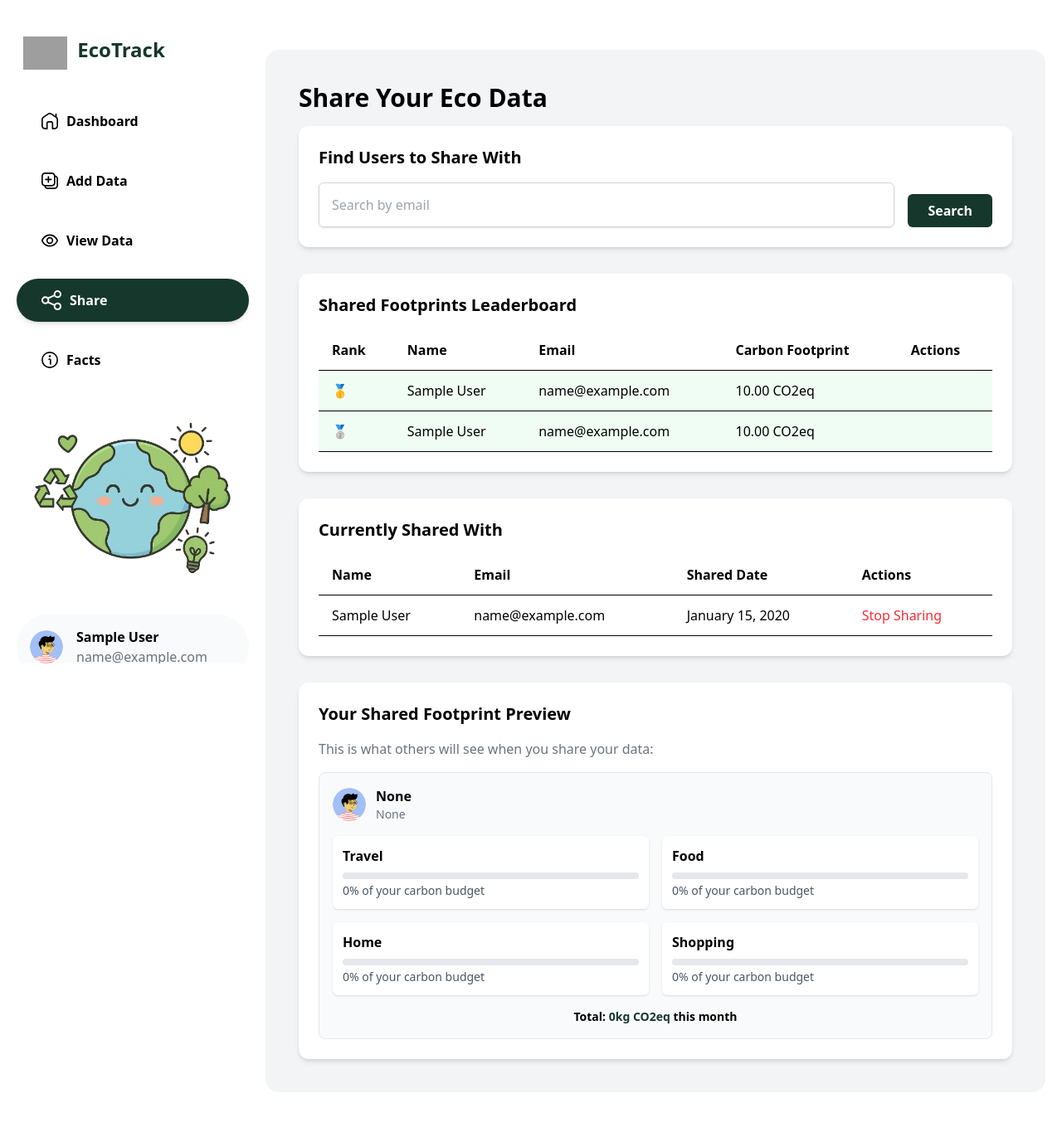
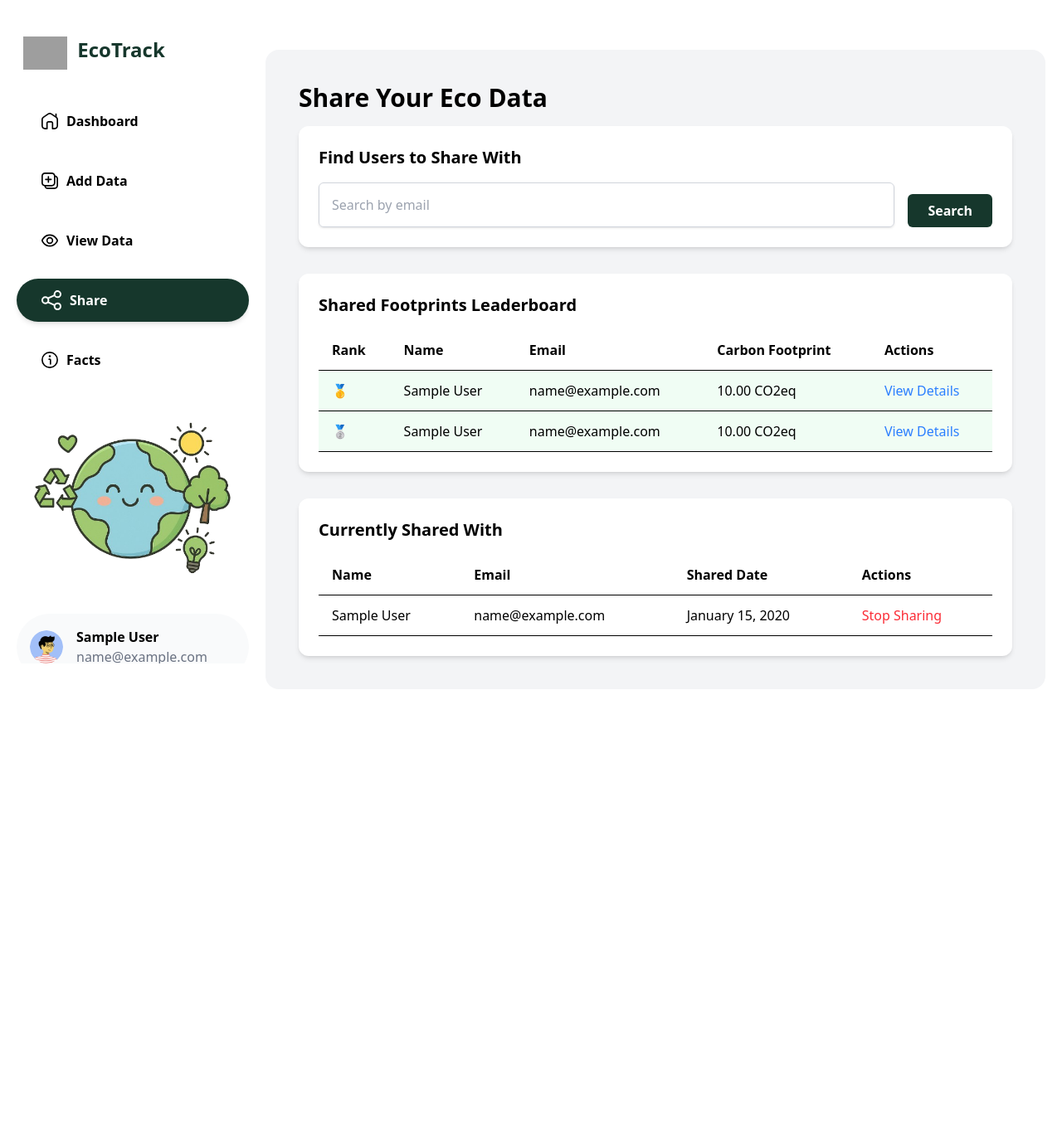
Before and after one commit to AaronJai/CITS3403_PROJECT, a Flask app: page /share in a window 1280 px wide. Shown: the whole page at 83% size. After the commit the page ends 800 px from the top, so only its background shows below. Run offline with Flask 3, Linux system fonts and the light colour scheme; a user stored in the database is signed in; tables that the repository leaves empty hold one stand-in row (values such as "Sample post"); style sheets or scripts are compiled from the project's sources; grey boxes are pictures that could not be loaded.

Commit message:
feat: current user in shared leaderboard

```diff
--- a/app/routes.py
+++ b/app/routes.py
@@ -296,7 +296,6 @@ def get_emissions():
 @app.route('/share', methods=['GET', 'POST'])
 @login_required
 def share():
-    # Check if user is new (has no data)
     user_data = CarbonFootprint.query.filter_by(user_id=current_user.id).first()
     is_new_user = user_data is None
 
@@ -304,7 +303,7 @@ def share():
     search_results = None
 
     if form.validate_on_submit():
-        search_email = form.search_email.data
+        search_email = form.search_email.data.strip()
         search_results = User.query.filter_by(email=search_email).first()
         if not search_results:
             flash('No user found with that email address.', 'warning')
@@ -312,7 +311,7 @@ def share():
             flash('User found!', 'success')
 
     if request.method == 'POST' and 'share_email' in request.form:
-        target_email = request.form.get('share_email')
+        target_email = request.form.get('share_email').strip()
         to_user = User.query.filter_by(email=target_email).first()
 
         if not to_user:
@@ -331,144 +330,124 @@ def share():
 
         return redirect(url_for('share'))
 
+    # Users current_user shared to
     sharing_records = Share.query.filter_by(from_user_id=current_user.id).all()
     sharing_with = []
-    for share in sharing_records:
-        target = User.query.get(share.to_user_id)
+    for share_record in sharing_records:
+        target = User.query.get(share_record.to_user_id)
         sharing_with.append({
             'name': f"{target.first_name} {target.last_name}",
             'email': target.email,
-            'shared_date': share.shared_date.strftime("%B %d, %Y")
+            'shared_date': share_record.shared_date.strftime("%B %d, %Y")
         })
+
+    # Users who shared with current_user
     received_records = Share.query.filter_by(to_user_id=current_user.id).all()
     shared_with_me_raw = []
     for share in received_records:
         sender = User.query.get(share.from_user_id)
-        footprint = CarbonFootprint.query.filter_by(user_id=sender.id).first()
-        if footprint:
-            emission = Emissions.query.filter_by(carbon_footprint_id=footprint.id).first()
-        else:
-            emission = None
+        emission = Emissions.query.filter_by(user_id=sender.id).order_by(Emissions.calculated_at.desc()).first()
+        shared_with_me_raw.append({
+            'name': f"{sender.first_name} {sender.last_name}",
+            'email': sender.email,
+            'carbon_footprint_value': float(emission.total_emissions) if emission else float('inf'),
+            'carbon_footprint': f"{emission.total_emissions:.2f} CO2eq" if emission else "N/A"
+        })
 
-        if emission:
-            shared_with_me_raw.append({
-                'name': f"{sender.first_name} {sender.last_name}",
-                'email': sender.email,
-                'carbon_footprint_value': float(emission.total_emissions),
-                'carbon_footprint': f"{emission.total_emissions:.2f} CO2eq"
-            })
-        else:
-            shared_with_me_raw.append({
-                'name': f"{sender.first_name} {sender.last_name}",
-                'email': sender.email,
-                'carbon_footprint_value': float('inf'),
-                'carbon_footprint': "N/A"
-            })
+    # Add self
+    emission = Emissions.query.filter_by(user_id=current_user.id).order_by(Emissions.calculated_at.desc()).first()
+    shared_with_me_raw.append({
+        'name': f"{current_user.first_name} {current_user.last_name}",
+        'email': current_user.email,
+        'carbon_footprint_value': float(emission.total_emissions) if emission else float('inf'),
+        'carbon_footprint': f"{emission.total_emissions:.2f} CO2eq" if emission else "N/A"
+    })
 
-    footprint = CarbonFootprint.query.filter_by(user_id=current_user.id).first()
-    if footprint:
-        emission = Emissions.query.filter_by(carbon_footprint_id=footprint.id).first()
-    else:
-        emission = None
-
-    if emission:
-        shared_with_me_raw.append({
-            'name': f"{current_user.first_name} {current_user.last_name}",
-            'email': current_user.email,
-            'carbon_footprint_value': float(emission.total_emissions),
-            'carbon_footprint': f"{emission.total_emissions:.2f} CO2eq"
-        })
-    else:
-        shared_with_me_raw.append({
-            'name': f"{current_user.first_name} {current_user.last_name}",
-            'email': current_user.email,
-            'carbon_footprint_value': float('inf'),
-            'carbon_footprint': "N/A"
-        })
     shared_with_me_sorted = sorted(shared_with_me_raw, key=lambda x: x['carbon_footprint_value'])
-
     for i, user in enumerate(shared_with_me_sorted, start=1):
         user['rank'] = i
 
-    shared_with_me = shared_with_me_sorted
+    # If viewing someone’s footprint
+    view_email = request.args.get('view_email')
+    selected_name = selected_email = None
+    travel_pct = food_pct = home_pct = shopping_pct = total_emission = 0
 
-    view_email = request.args.get('view_email')
     if view_email:
         target_user = User.query.filter_by(email=view_email).first()
-        selected_footprint = CarbonFootprint.query.filter_by(user_id=target_user.id).first()
-        selected_name = f"{target_user.first_name} {target_user.last_name}"
-        selected_email = target_user.email
+        if target_user:
+            selected_name = f"{target_user.first_name} {target_user.last_name}"
+            selected_email = target_user.email
+            emission = Emissions.query.filter_by(user_id=target_user.id).order_by(Emissions.calculated_at.desc()).first()
 
-        emission = Emissions.query.filter_by(carbon_footprint_id=selected_footprint.id).first() if selected_footprint else None
-        if emission:
-            travel = ...
-            #TODO: Add the logic to calculate travel, food, home, and shopping emissions here
-        else:
-            travel_pct = food_pct = home_pct = shopping_pct = 0
-            total_emission = 0
-    else:
-        selected_footprint = None
-        selected_name = None
-        selected_email = None
-        travel_pct = food_pct = home_pct = shopping_pct = total_emission = 0
+            if emission and emission.total_emissions:
+                total_emission = emission.total_emissions
+                travel = (emission.car_emissions or 0) + (emission.air_travel_emissions or 0) + (emission.public_transit_emissions or 0)
+                food = (emission.meat_emissions or 0) + (emission.dairy_emissions or 0) + (emission.fruits_vegetables_emissions or 0) + \
+                       (emission.cereals_emissions or 0) + (emission.snacks_emissions or 0)
+                home = (emission.electricity_emissions or 0) + (emission.natural_gas_emissions or 0) + (emission.heating_fuels_emissions or 0) + \
+                       (emission.water_emissions or 0) + (emission.construction_emissions or 0)
+                shopping = (emission.clothing_emissions or 0) + (emission.furniture_emissions or 0) + (emission.other_goods_emissions or 0) + \
+                           (emission.services_emissions or 0)
+                travel_pct = round((travel / total_emission) * 100) if total_emission else 0
+                food_pct = round((food / total_emission) * 100) if total_emission else 0
+                home_pct = round((home / total_emission) * 100) if total_emission else 0
+                shopping_pct = round((shopping / total_emission) * 100) if total_emission else 0
+
+    return render_template('share.html',
+                           active_page='share',
+                           nav_items=nav_items,
+                           first_name=current_user.first_name,
+                           last_name=current_user.last_name,
+                           email=current_user.email,
+                           form=form,
+                           search_results=search_results,
+                           shared_with_me=shared_with_me_sorted,
+                           sharing_with=sharing_with,
+                           selected_name=selected_name,
+                           selected_email=selected_email,
+                           travel_pct=travel_pct,
+                           food_pct=food_pct,
+                           home_pct=home_pct,
+                           shopping_pct=shopping_pct,
+                           total_emission=total_emission,
+                           is_new_user=is_new_user)
 
 
-    emission = Emissions.query.filter_by(carbon_footprint_id=selected_footprint.id).first() if selected_footprint else None
-    if emission:
-        travel = (
-            (emission.car_emissions or 0) +
-            (emission.air_travel_emissions or 0) +
-            (emission.public_transit_emissions or 0)
-        )
-        food = (
-            (emission.meat_emissions or 0) +
-            (emission.dairy_emissions or 0) +
-            (emission.fruits_vegetables_emissions or 0) +
-            (emission.cereals_emissions or 0) +
-            (emission.snacks_emissions or 0)
-        )
-        home = (
-            (emission.electricity_emissions or 0) +
-            (emission.natural_gas_emissions or 0) +
-            (emission.heating_fuels_emissions or 0) +
-            (emission.water_emissions or 0)
-        )
-        shopping = (
-            (emission.clothing_emissions or 0) +
-            (emission.furniture_emissions or 0) +
-            (emission.other_goods_emissions or 0) +
-            (emission.services_emissions or 0)
-        )
+@app.route('/api/emissions/<email>', methods=['GET'])
+@login_required
+def get_user_emissions(email):
+    user = User.query.filter_by(email=email).first()
+    if not user:
+        return jsonify({'error': 'User not found'}), 404
 
-        total = travel + food + home + shopping
-        total_emission = round(total, 2)
-        travel_pct = round((travel / total) * 100) if total else 0
-        food_pct = round((food / total) * 100) if total else 0
-        home_pct = round((home / total) * 100) if total else 0
-        shopping_pct = round((shopping / total) * 100) if total else 0
-    else:
-        travel_pct = food_pct = home_pct = shopping_pct = 0
-        total_emission = 0
+    emissions = Emissions.query.filter_by(user_id=user.id).order_by(Emissions.calculated_at.desc()).first()
+    if not emissions:
+        return jsonify({'error': 'No emissions data'}), 404
 
-    return render_template('share.html',
-                          active_page='share',
-                          nav_items=nav_items,
-                          first_name=current_user.first_name,
-                          last_name=current_user.last_name,
-                          email=current_user.email,
-                          form=form,
-                          search_results=search_results,
-                          shared_with_me=shared_with_me,
-                          sharing_with=sharing_with,
-                          selected_footprint=selected_footprint,
-                          selected_name=selected_name,
-                          selected_email = selected_email,
-                          travel_pct=travel_pct,
-                          food_pct=food_pct,
-                          home_pct=home_pct,
-                          shopping_pct=shopping_pct,
-                          total_emission=total_emission,
-                          is_new_user=is_new_user)
+    total = emissions.total_emissions or 0.0
+
+    travel = (emissions.car_emissions or 0.0) + (emissions.public_transit_emissions or 0.0) + (emissions.air_travel_emissions or 0.0)
+    food = (emissions.meat_emissions or 0.0) + (emissions.dairy_emissions or 0.0) + \
+           (emissions.fruits_vegetables_emissions or 0.0) + (emissions.cereals_emissions or 0.0) + (emissions.snacks_emissions or 0.0)
+    home = (emissions.electricity_emissions or 0.0) + (emissions.natural_gas_emissions or 0.0) + \
+           (emissions.heating_fuels_emissions or 0.0) + (emissions.water_emissions or 0.0) + (emissions.construction_emissions or 0.0)
+    shopping = (emissions.furniture_emissions or 0.0) + (emissions.clothing_emissions or 0.0) + \
+               (emissions.other_goods_emissions or 0.0) + (emissions.services_emissions or 0.0)
+
+    travel_pct = round((travel / total) * 100) if total else 0
+    food_pct = round((food / total) * 100) if total else 0
+    home_pct = round((home / total) * 100) if total else 0
+    shopping_pct = round((shopping / total) * 100) if total else 0
+
+    return jsonify({
+        'name': f'{user.first_name} {user.last_name}',
+        'email': user.email,
+        'travel_pct': travel_pct,
+        'food_pct': food_pct,
+        'home_pct': home_pct,
+        'shopping_pct': shopping_pct,
+        'total_emissions': total
+    })
 
 @app.route('/api/share', methods=['POST'])
 @login_required
--- a/app/static/js/share.js
+++ b/app/static/js/share.js
@@ -1,15 +1,4 @@
-function shareWith(email) {
-    fetch('/api/share', {
-      method: 'POST',
-      headers: { 'Content-Type': 'application/json' },
-      body: JSON.stringify({ email: email })
-    })
-    .then(res => res.json())
-    .then(data => {
-      alert(data.message);
-      location.reload();
-    });
-  }
+// Share carbon emissions data with user
 function shareWith(email) {
   fetch('/api/share', {
     method: 'POST',
@@ -22,14 +11,69 @@ function shareWith(email) {
     });
 }
 
+// Generate a preview card for the shared user
+function generatePreviewCard({ name, email, travel_pct, food_pct, home_pct, shopping_pct, total_emission }) {
+  return `
+<tr id="preview-${email}">
+  <td colspan="5">
+    <section class="mt-2">
+      <div class="bg-white p-4 rounded-md">
+        <div class="bg-gray-50 p-4 rounded-lg border border-gray-200">
+          <div class="flex items-center mb-4">
+            <img src="/static/assets/images/avatar.png" alt="Avatar"
+                class="w-10 h-10 rounded-full mr-3" />
+            <div>
+              <p class="font-semibold">${name}</p>
+              <p class="text-gray-500 text-sm hidden md:block">${email}</p>
+            </div>
+          </div>
+          <div class="grid grid-cols-2 gap-4">
+            ${['Travel', 'Food', 'Home', 'Shopping'].map((label, i) => {
+              const percent = [travel_pct, food_pct, home_pct, shopping_pct][i];
+              return `
+              <div class="bg-white p-3 rounded-md shadow-sm">
+                <h3 class="font-semibold">${label}</h3>
+                <div class="mt-2 h-2 bg-gray-200 rounded-full">
+                  <div class="h-2 bg-primary rounded-full" style="width: ${percent}%"></div>
+                </div>
+                <p class="text-sm text-gray-600 mt-1">${percent}% of your carbon budget</p>
+              </div>`;
+            }).join('')}
+          </div>
+          <p class="mt-4 text-sm font-semibold text-center">
+            Total: <span class="text-primary">${total_emission.toFixed(2)}kg CO2eq</span> this month
+          </p>
+        </div>
+      </div>
+    </section>
+  </td>
+</tr>
+  `;
+}
 
-  function togglePreview(email) {
-    document.querySelectorAll('[id^="preview-"]').forEach(row => {
-      row.classList.add('hidden');
+// Load shared user emissions and display them in a preview card
+function loadSharedUserEmissions(email) {
+  fetch(`/api/emissions/${email}`)
+    .then(res => res.json())
+    .then(data => {
+      document.querySelectorAll('[id^="preview-"]').forEach(row => row.remove());
+
+      const previewHtml = generatePreviewCard({
+        name: data.name || 'Unknown',
+        email,
+        travel_pct: data.travel_pct,
+        food_pct: data.food_pct,
+        home_pct: data.home_pct,
+        shopping_pct: data.shopping_pct,
+        total_emission: data.total_emissions
       });
 
-    const target = document.getElementById(`preview-${email}`);
-    if (target) {
-      target.classList.remove('hidden');
+      const userRow = document.querySelector(`tr[data-email="${email}"]`);
+      if (userRow) {
+        userRow.insertAdjacentHTML('afterend', previewHtml);
       }
+    })
+    .catch(error => {
+      console.error('Error loading shared emissions:', error);
+    });
 }
--- a/app/templates/share.html
+++ b/app/templates/share.html
@@ -78,7 +78,6 @@
                             class="border-b cursor-pointer {% if user.email == current_user.email %}bg-green-50{% endif %}"
                             data-email="{{ user.email }}"
                             onclick="togglePreview('{{ user.email }}')">
-
                             <td class="py-3 px-4">
                                 {% if user.rank == 1 %}
                                     🥇
@@ -94,18 +93,13 @@
                             <td class="py-3 px-4 hidden md:table-cell">{{ user.email }}</td>
                             <td class="py-3 px-4">{{ user.carbon_footprint }}</td>
                             <td class="py-3 px-4">
-                                {% if user.email != current_user.email %}
-                                <form method="GET" action="{{ url_for('share') }}">
-                                    <input type="hidden" name="view_email" value="{{ user.email }}">
-                                    <button type="submit" class="text-blue-500 hover:underline cursor-pointer">
+                                <button
+                                    type="button"
+                                    onclick="loadSharedUserEmissions('{{ user.email }}')"
+                                    class="text-blue-500 hover:underline">
                                     View Details
                                 </button>
-                                </form>
-                                {% else %}
-                                <!--  current user, no action needed -->
-                                {% endif %}
                             </td>
-
                         </tr>
                         {% if selected_email == user.email %}
                         <tr>
@@ -114,7 +108,8 @@
                                     <div class="bg-white p-4 rounded-md">
                                         <div class="bg-gray-50 p-4 rounded-lg border border-gray-200">
                                             <div class="flex items-center mb-4">
-                                                <img src="{{ url_for('static', filename='assets/images/avatar.png') }}" alt="Avatar"
+                                                <img src="{{ url_for('static', filename='assets/images/avatar.png') }}"
+                                                     alt="Avatar"
                                                      class="w-10 h-10 rounded-full mr-3" />
                                                 <div>
                                                     <p class="font-semibold">{{ selected_name }}</p>
@@ -214,67 +209,6 @@
             {% endif %}
         </div>
     </section>
-
-    <!-- Footprint Card Preview -->
-    <section class="mt-8">
-        <div class="bg-white p-6 rounded-xl shadow-md">
-            <h2 class="text-xl font-semibold mb-4">Your Shared Footprint Preview</h2>
-            <p class="text-gray-500 mb-4">This is what others will see when you share your data:</p>
-
-            <div class="bg-gray-50 p-4 rounded-lg border border-gray-200">
-                <div class="flex items-center mb-4">
-                    <img src="{{ url_for('static', filename='assets/images/avatar.png') }}" alt="Avatar"
-                        class="w-10 h-10 rounded-full mr-3" />
-                    <div>
-                        <p class="font-semibold">{{ selected_name }}</p>
-                        <p class="text-gray-500 text-sm hidden md:block">{{ selected_email }}</p>
-                    </div>
-                </div>
-
-                <div class="grid grid-cols-2 gap-4">
-                    <!-- Travel Summary -->
-                    <div class="bg-white p-3 rounded-md shadow-sm">
-                        <h3 class="font-semibold">Travel</h3>
-                        <div class="mt-2 h-2 bg-gray-200 rounded-full">
-                            <div class="h-2 bg-primary rounded-full" style="width: {{ travel_pct }}%"></div>
-                        </div>
-                        <p class="text-sm text-gray-600 mt-1">{{ travel_pct }}% of your carbon budget</p>
-                    </div>
-
-                    <!-- Food Summary -->
-                    <div class="bg-white p-3 rounded-md shadow-sm">
-                        <h3 class="font-semibold">Food</h3>
-                        <div class="mt-2 h-2 bg-gray-200 rounded-full">
-                            <div class="h-2 bg-primary rounded-full" style="width: {{ food_pct }}%"></div>
-                        </div>
-                        <p class="text-sm text-gray-600 mt-1">{{ food_pct }}% of your carbon budget</p>
-                    </div>
-
-                    <!-- Home Summary -->
-                    <div class="bg-white p-3 rounded-md shadow-sm">
-                        <h3 class="font-semibold">Home</h3>
-                        <div class="mt-2 h-2 bg-gray-200 rounded-full">
-                            <div class="h-2 bg-primary rounded-full" style="width: {{ home_pct }}%"></div>
-                        </div>
-                        <p class="text-sm text-gray-600 mt-1">{{ home_pct }}% of your carbon budget</p>
-                    </div>
-
-                    <!-- Shopping Summary -->
-                    <div class="bg-white p-3 rounded-md shadow-sm">
-                        <h3 class="font-semibold">Shopping</h3>
-                        <div class="mt-2 h-2 bg-gray-200 rounded-full">
-                            <div class="h-2 bg-primary rounded-full" style="width: {{ shopping_pct }}%"></div>
-                        </div>
-                        <p class="text-sm text-gray-600 mt-1">{{ shopping_pct }}% of your carbon budget</p>
-                    </div>
-                </div>
-
-                <p class="mt-4 text-sm font-semibold text-center">
-                    Total: <span class="text-primary">{{ total_emission }}kg CO2eq</span> this month
-                </p>
-            </div>
-        </div>
-    </section>
 </div>
 
 <script src="{{ url_for('static', filename='js/share.js') }}"></script>
```
Lines whose indentation alone changed are shown as unchanged.
